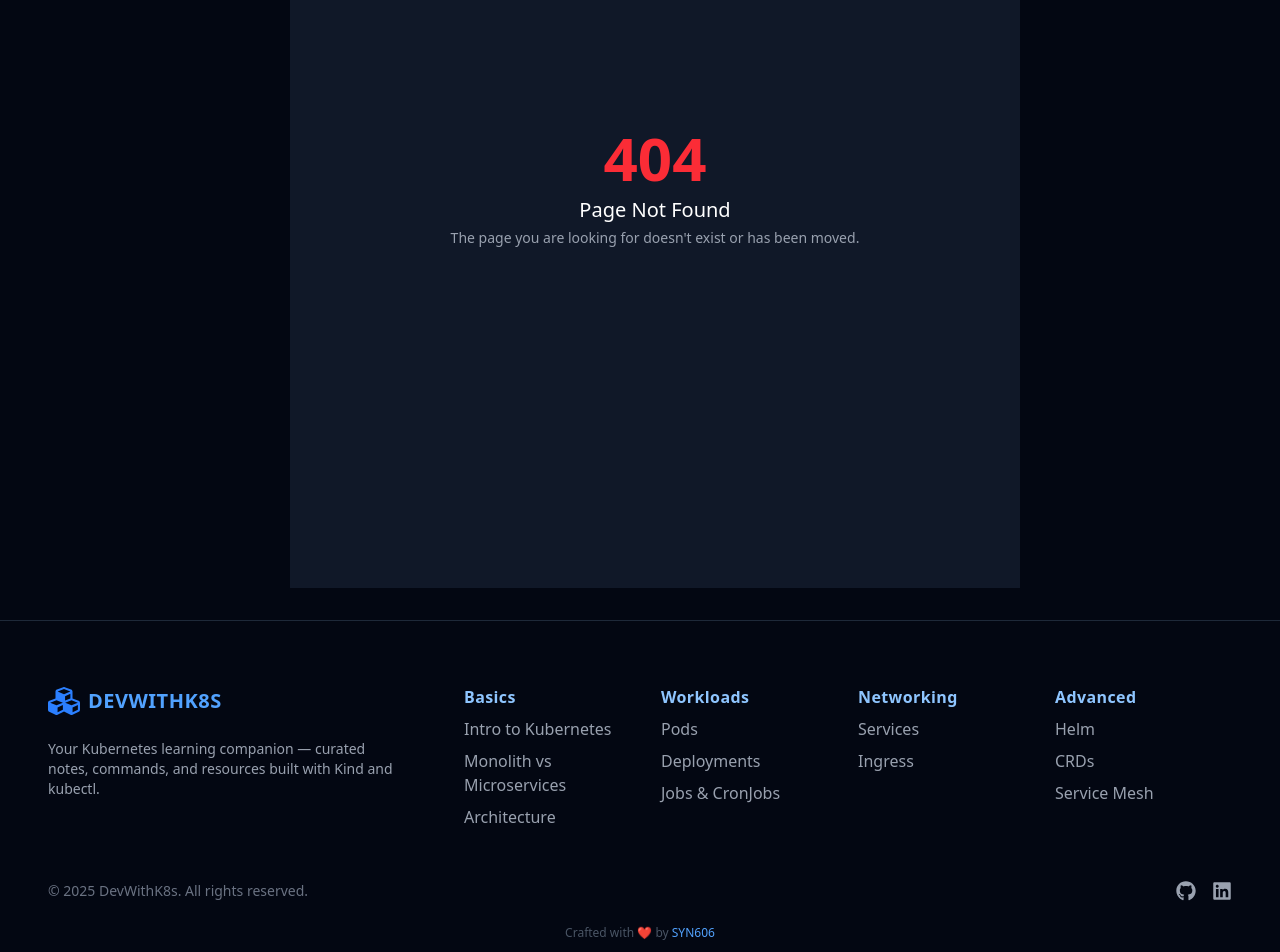
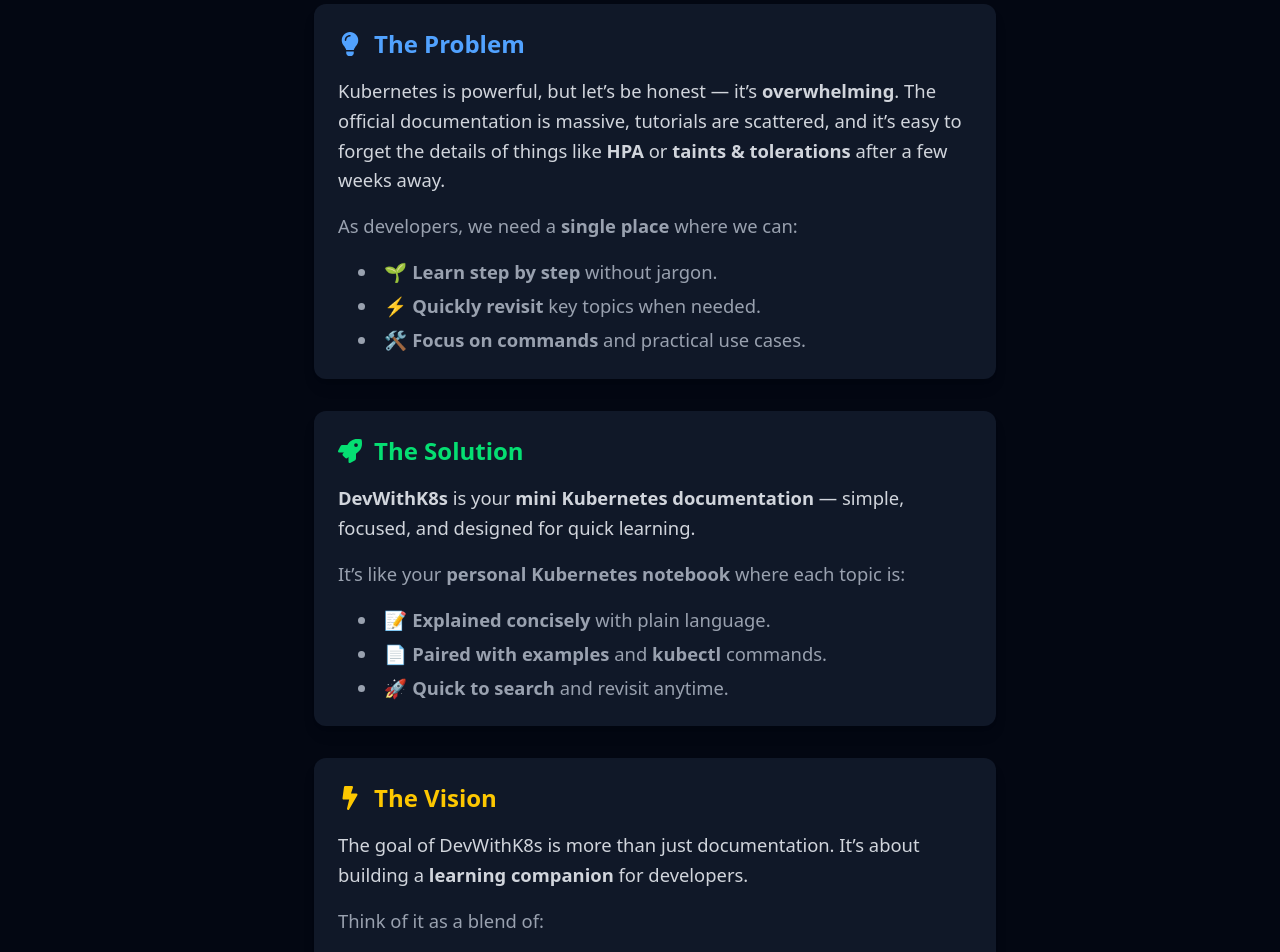
Before and after one commit to SYN606/DevWithK8s, a React (Vite) app: page /idea in a window 1280 px wide. Shown: the part 340-1292 px from the top of the page. Built offline with nearby package versions, Linux system fonts and the light colour scheme.

Commit message:
added idea page and minor fixes

```diff
--- a/src/App.jsx
+++ b/src/App.jsx
@@ -3,6 +3,7 @@ import { Base, ScrollToTop } from "./components";
 import {
   Annotations, CheatSheet, ConfigMaps, DaemonSets, Deployment, Homepage,
   HPA,
+  IdeaPage,
   IngressPage, JobsAndCronJobs, KindClusterConfig, KindClusterInstallation,
   KubernetesArchitecture, KubernetesIntro, MinikubeCluster,
   MonolithicVsMicroservices, NamespacesPage, NodeAffinity, NotFoundPage,
@@ -71,6 +72,7 @@ export default function App() {
         <Routes>
           <Route path="/" element={<Base />}>
             <Route index element={<Homepage />} />
+            <Route path="idea" element={<IdeaPage />} />
             <Route path="cheat-sheet" element={<CheatSheet />} />
 
             {/* Grouped Routes */}
--- a/src/components/index.js
+++ b/src/components/index.js
@@ -1,12 +1,10 @@
 import ScrollToTop from "./ScrollToTop";
 import Base from "./Base";
-import PageNavigation from "./PageNavigation";
 import RoutingTable from "./RoutingTable";
 
 
 export {
     Base,
     ScrollToTop,
-    PageNavigation,
     RoutingTable
 }
--- /dev/null
+++ b/src/pages/IdeaPage.jsx
@@ -0,0 +1,132 @@
+import { motion } from "framer-motion";
+import { FaLightbulb, FaRocket, FaBookOpen, FaBolt, FaUserFriends } from "react-icons/fa";
+import { Link } from "react-router-dom";
+
+export default function IdeaPage() {
+    return (
+        <div className="bg-gray-950 text-gray-200 min-h-screen px-6 py-10 font-sans text-[1.1rem] md:text-[1.15rem] leading-relaxed">
+            <div className="max-w-5xl mx-auto space-y-8">
+                {/* Header */}
+                <motion.h1
+                    className="text-4xl md:text-5xl font-bold text-center mb-4 bg-gradient-to-r from-blue-400 to-green-400 bg-clip-text text-transparent"
+                    initial={{ opacity: 0, y: -20 }}
+                    animate={{ opacity: 1, y: 0 }}
+                >
+                    💡 Why DevWithK8s?
+                </motion.h1>
+
+                <p className="text-center text-lg text-gray-400 mb-6 leading-relaxed">
+                    <strong className="text-gray-100">DevWithK8s</strong> is built for developers who want a <strong>simple, effective way to learn Kubernetes</strong> and quickly <strong>recall concepts</strong> without digging through endless documentation.
+                </p>
+
+                {/* Section: The Problem */}
+                <motion.div
+                    className="bg-gray-900 p-6 rounded-xl shadow-lg space-y-4"
+                    initial={{ opacity: 0, y: 20 }}
+                    whileInView={{ opacity: 1, y: 0 }}
+                    transition={{ duration: 0.5 }}
+                >
+                    <div className="flex items-center gap-3 text-2xl font-bold text-blue-400">
+                        <FaLightbulb /> The Problem
+                    </div>
+                    <p className="text-gray-300">
+                        Kubernetes is powerful, but let’s be honest — it’s <strong>overwhelming</strong>. The official documentation is massive, tutorials are scattered, and it’s easy to forget the details of things like <strong>HPA</strong> or <strong>taints & tolerations</strong> after a few weeks away.
+                    </p>
+                    <p className="text-gray-400">
+                        As developers, we need a <strong>single place</strong> where we can:
+                    </p>
+                    <ul className="list-disc list-inside text-gray-400 space-y-1 pl-5">
+                        <li><strong>🌱 Learn step by step</strong> without jargon.</li>
+                        <li><strong>⚡ Quickly revisit</strong> key topics when needed.</li>
+                        <li><strong>🛠 Focus on commands</strong> and practical use cases.</li>
+                    </ul>
+                </motion.div>
+
+                {/* Section: The Solution */}
+                <motion.div
+                    className="bg-gray-900 p-6 rounded-xl shadow-lg space-y-4"
+                    initial={{ opacity: 0, y: 20 }}
+                    whileInView={{ opacity: 1, y: 0 }}
+                    transition={{ duration: 0.6 }}
+                >
+                    <div className="flex items-center gap-3 text-2xl font-bold text-green-400">
+                        <FaRocket /> The Solution
+                    </div>
+                    <p className="text-gray-300">
+                        <strong>DevWithK8s</strong> is your <strong>mini Kubernetes documentation</strong> — simple, focused, and designed for quick learning.
+                    </p>
+                    <p className="text-gray-400">
+                        It’s like your <strong>personal Kubernetes notebook</strong> where each topic is:
+                    </p>
+                    <ul className="list-disc list-inside text-gray-400 space-y-1 pl-5">
+                        <li>📝 <strong>Explained concisely</strong> with plain language.</li>
+                        <li>📄 <strong>Paired with examples</strong> and <strong>kubectl</strong> commands.</li>
+                        <li>🚀 <strong>Quick to search</strong> and revisit anytime.</li>
+                    </ul>
+                </motion.div>
+
+                {/* Section: The Vision */}
+                <motion.div
+                    className="bg-gray-900 p-6 rounded-xl shadow-lg space-y-4"
+                    initial={{ opacity: 0, y: 20 }}
+                    whileInView={{ opacity: 1, y: 0 }}
+                    transition={{ duration: 0.7 }}
+                >
+                    <div className="flex items-center gap-3 text-2xl font-bold text-yellow-400">
+                        <FaBolt /> The Vision
+                    </div>
+                    <p className="text-gray-300">
+                        The goal of DevWithK8s is more than just documentation. It’s about building a <strong>learning companion</strong> for developers.
+                    </p>
+                    <p className="text-gray-400">
+                        Think of it as a blend of:
+                    </p>
+                    <ul className="list-disc list-inside text-gray-400 space-y-1 pl-5">
+                        <li>✅ <strong>A cheatsheet</strong> for commands and syntax.</li>
+                        <li>✅ <strong>A guidebook</strong> for understanding core concepts.</li>
+                        <li>✅ <strong>A quick reference</strong> for when you’re stuck.</li>
+                    </ul>
+                </motion.div>
+
+                {/* Section: For Developers */}
+                <motion.div
+                    className="bg-gray-900 p-6 rounded-xl shadow-lg space-y-4"
+                    initial={{ opacity: 0, y: 20 }}
+                    whileInView={{ opacity: 1, y: 0 }}
+                    transition={{ duration: 0.8 }}
+                >
+                    <div className="flex items-center gap-3 text-2xl font-bold text-purple-400">
+                        <FaUserFriends /> For Developers Like You
+                    </div>
+                    <p className="text-gray-300">
+                        Whether you’re just starting out or you’re managing production clusters, DevWithK8s is for <strong>people like us</strong> — curious, busy, and eager to learn.
+                    </p>
+                    <p className="text-gray-400">
+                        With this resource, you’ll spend less time searching and more time <strong>building, debugging, and deploying.</strong>
+                    </p>
+                </motion.div>
+
+                {/* Call to Action */}
+                <motion.div
+                    className="text-center mt-10"
+                    initial={{ opacity: 0 }}
+                    whileInView={{ opacity: 1 }}
+                    transition={{ delay: 0.2 }}
+                >
+                    <h2 className="text-2xl font-bold text-green-400 mb-3">
+                        🚀 Start your Kubernetes journey now!
+                    </h2>
+                    <p className="text-gray-400 mb-5">
+                        Begin with the basics, or jump straight into workloads and scaling strategies.
+                    </p>
+                    <Link
+                        to="/basics/intro"
+                        className="bg-green-600 hover:bg-green-700 px-5 py-2 rounded-full font-semibold transition-colors duration-300"
+                    >
+                        Start Learning
+                    </Link>
+                </motion.div>
+            </div>
+        </div>
+    );
+}
--- a/src/pages/index.js
+++ b/src/pages/index.js
@@ -1,5 +1,6 @@
 import Homepage from "./Homepage";
 import CheatSheet from "./CheatSheet";
+import IdeaPage from "./IdeaPage";
 
 // basics
 import KubernetesIntro from "./basics/Intro";
@@ -46,8 +47,7 @@ import TaintsTolerations from "./sc-and-sch/TaintsAndTolerants";
 import NotFoundPage from "./ErrorPage";
 
 export {
-    Homepage,
-    CheatSheet,
+    Homepage, CheatSheet, IdeaPage,
     // basics
     KubernetesIntro, KubernetesArchitecture, MonolithicVsMicroservices, KindClusterInstallation,
     // Clusters
```
